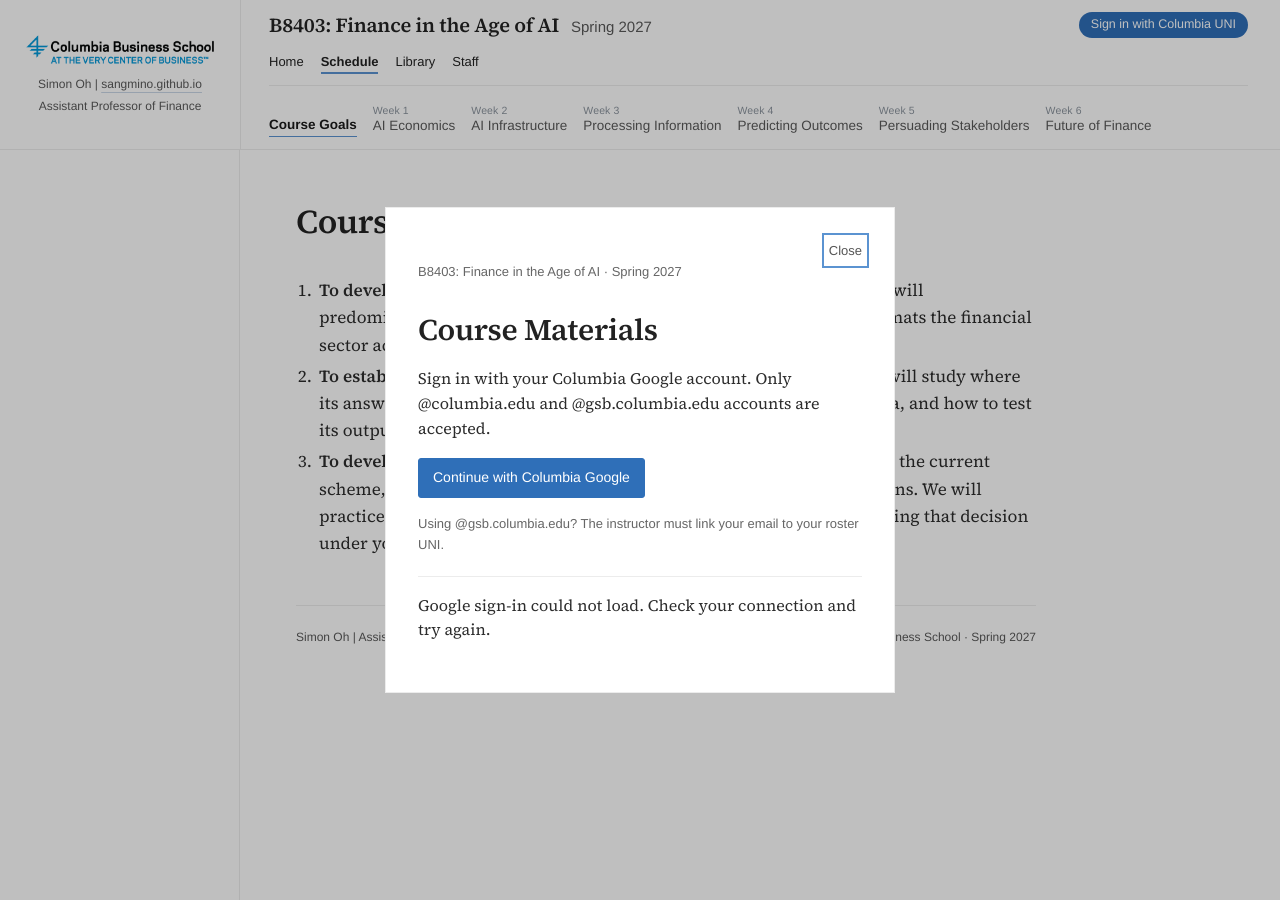
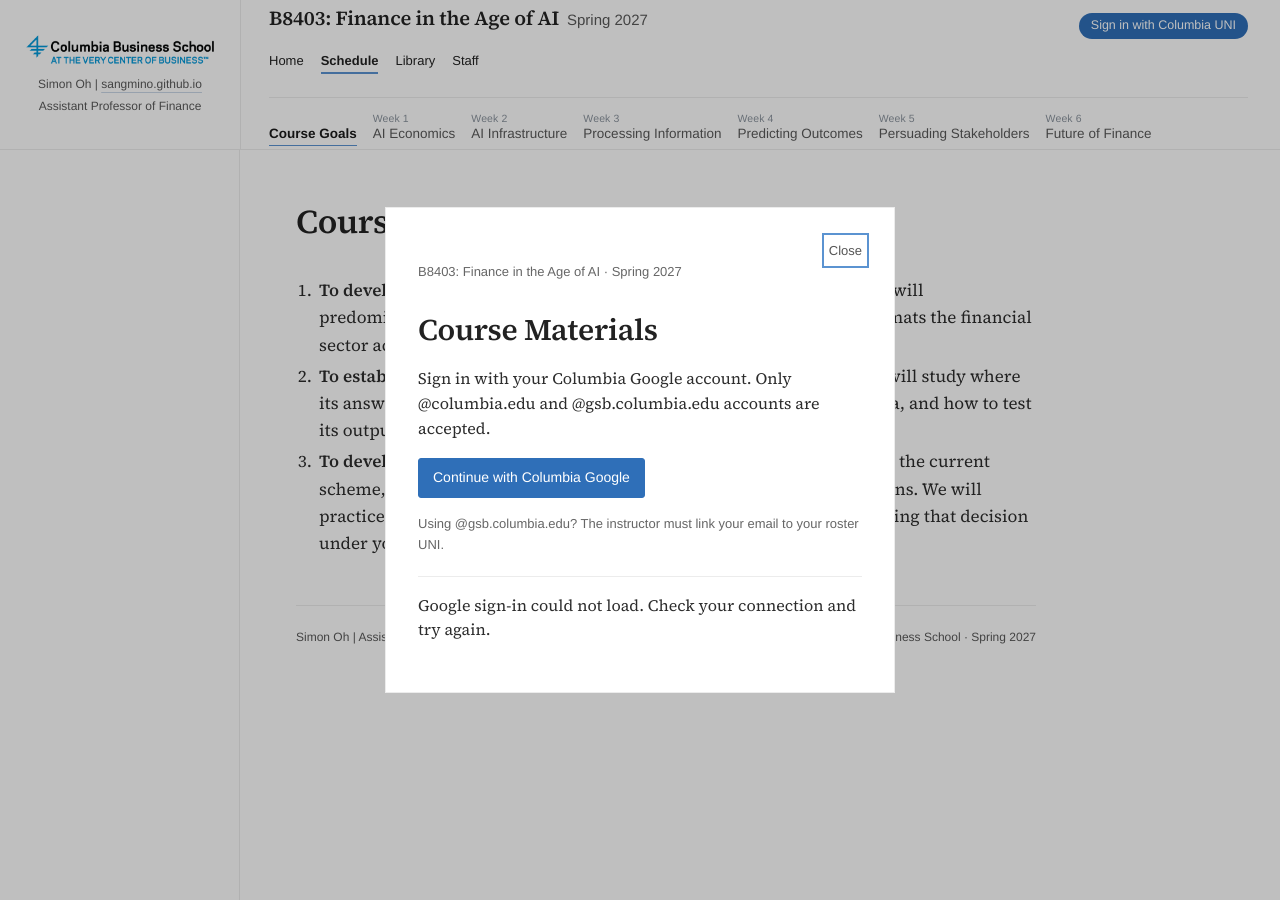
Before and after one commit to ai-finance-cbs/ai-finance-cbs.github.io, a Jekyll site: the page built from schedule/index.html, in a window 1280 px wide. Built offline with Jekyll 4.4.1, drawn with Linux system fonts in a browser that asks for light colours; a script that is not in the unit is left out.

Commit message:
Keep top bar geometry consistent across pages and roles

```diff
--- a/assets/site.css
+++ b/assets/site.css
@@ -668,7 +668,6 @@
 .class-tools main { padding:calc(var(--topbar) + 24px) 28px 0; }
 body.class-tools .content { max-width:1180px; }
 .class-tools .outline-title { font-family:"Helvetica Neue",Helvetica,Arial,sans-serif; }
-.class-tools .subnav-empty { display:none; }
 .class-tools .page-heading { margin-bottom:8px; }
 .class-tools .page-title-row { margin:0; }
 .class-tools .page-title-row h1 { font-size:32px; }
@@ -737,24 +736,37 @@
 .class-tools .student-attendance-grid th[scope="row"], .student-attendance-grid thead th:first-child { width:76px; min-width:76px; max-width:76px; }
 .class-tools .page-footer { margin-top:28px; }
 @media (min-width:820px) {
-  .menu-row .topnav ul { flex-wrap:wrap; gap:6px 17px; }
-  .menu-row .topnav a { font-size:13px; }
-  .topbar-main { min-width:0; }
-  body:has([data-role]:not([hidden])) { --topbar:184px; }
-  body.class-tools:has([data-role]) { --topbar:136px; }
-  .brand-row { gap:8px 14px; }
-  .brand-row .course-brand { flex-wrap:wrap; }
+  /* Reserve all three rows, even when a role has fewer links or no submenu. */
+  .topbar-main { display:grid; grid-template-rows:52px 45px 52px; align-content:start; justify-content:normal; gap:0; padding-top:0; min-width:0; }
+  .brand-row { flex-wrap:nowrap; gap:12px; min-width:0; }
+  .brand-heading { flex:1; height:40px; }
+  .brand-row .course-brand { height:24px; flex-wrap:nowrap; gap:8px; }
+  .topbar .brand-title { min-width:0; overflow:hidden; text-overflow:ellipsis; white-space:nowrap; }
+  .brand-term { flex-shrink:0; }
+  .brand-row .auth-controls { flex-shrink:0; height:30px; }
+  .menu-row { align-items:flex-start; margin:0; padding:0; }
+  .menu-row .topnav ul { flex-wrap:wrap; gap:1px 17px; }
+  .menu-row .topnav a { display:block; font-size:13px; line-height:18px; padding:0 0 2px; }
+  .topbar-main > .subnav-top { display:block; align-self:start; margin:0; }
+  .topbar-main > .subnav-top ul { height:38px; flex-wrap:nowrap; overflow-x:auto; scrollbar-width:none; }
+  .topbar-main > .subnav-top li { flex-shrink:0; }
+  .topbar-main > .subnav-top a { display:flex; }
 }
-@media (min-width:820px) and (max-width:1120px) { body:has([data-role]:not([hidden])) { --topbar:222px; } body.class-tools:has([data-role]) { --topbar:184px; } .topbar .brand-title { white-space:normal; } }
+@media (min-width:820px) and (max-width:1180px) {
+  .topbar .brand-title { font-size:18px; }
+  .topbar .brand-term { font-size:12px; }
+  .view-picker select { max-width:136px; }
+  [data-preview-name] { max-width:100px; }
+}
 @media (max-width:819px) {
   :root, body.in-library { --topbar:136px; }
-  .topbar { display:grid; grid-template-columns:28px minmax(0,1fr) auto; grid-template-rows:1fr auto; gap:6px 10px; height:var(--topbar); padding:8px 16px; }
+  .topbar { display:grid; grid-template-columns:28px minmax(0,1fr) auto; grid-template-rows:minmax(0,1fr) 30px; gap:6px 10px; height:var(--topbar); padding:8px 16px; }
   .topbar .cbs-logo { grid-column:1; grid-row:1; width:28px; margin:0; }
-  .brand-heading { grid-column:2; grid-row:1; }
+  .brand-heading { grid-column:2; grid-row:1; align-self:start; padding-top:8px; }
   .topbar .course-brand { padding:0; border:0; }
   .topbar .brand-title { white-space:normal; font-size:16px; }
   .demo-tag { font-size:9px; }
-  .brand-row .auth-controls { grid-column:1 / -1; grid-row:2; width:100%; margin:0; justify-content:flex-end; gap:6px; }
+  .brand-row .auth-controls { grid-column:1 / -1; grid-row:2; width:100%; height:30px; margin:0; justify-content:flex-end; gap:6px; }
   .auth-controls .role-badge { flex-shrink:0; }
   .preview-banner { flex:1; justify-content:flex-end; }
   .preview-pill { min-width:0; font-size:10px; padding:4px 6px; }
```
Also changed, not shown: tests/e2e/topbar.spec.mjs (added, +119 -0 lines).
